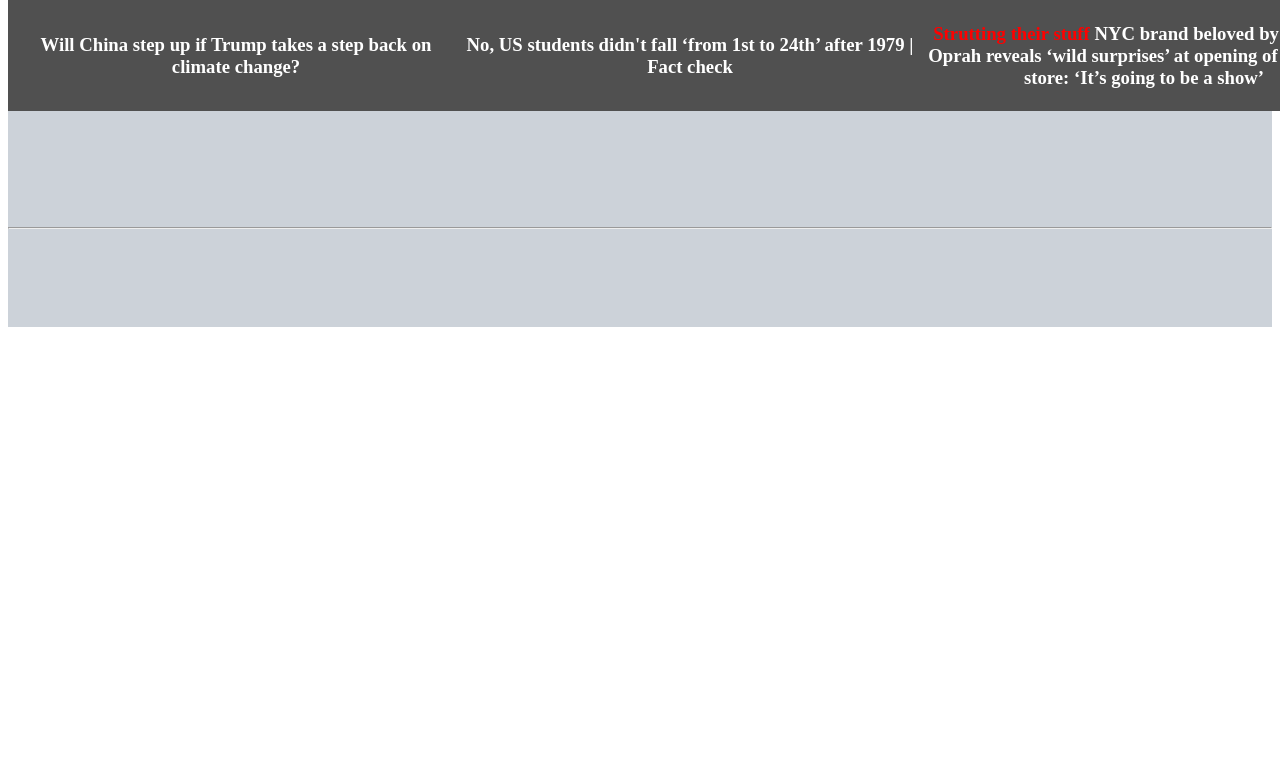
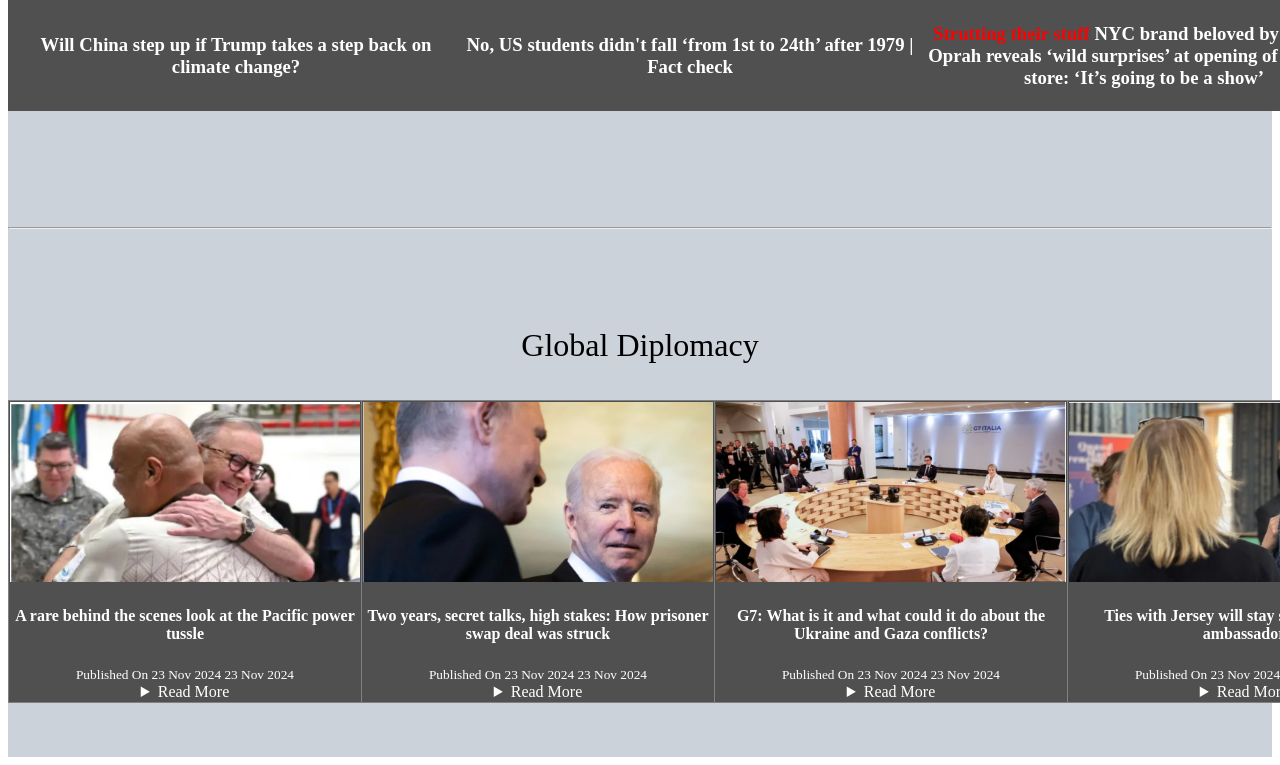
Before and after one commit to popanda49/Newspaper-project-with-HTML, a plain HTML site: page index.html in a window 1280 px wide. Shown: the part 1601-2366 px from the top of the page. Before the commit the page ends 1936 px from the top, so only its background shows below. Drawn offline with Linux system fonts and the light colour scheme.

Commit message:
Section/ Global Diplomacy

```diff
--- a/index.html
+++ b/index.html
@@ -205,6 +205,70 @@
             <br>
             <br>
 
+             <!-- Global Diplomacy   -->
+             <section>
+
+                <div align="center"><font size="6" color="#000">Global Diplomacy</font></div>
+
+                <br>
+                <br>
+
+                <table bgcolor="#505050" width="70%" align="center" border="1" rules="all" >
+                    <tr align="center">
+                        <td>
+                            <img src="./src/global-deplomacy/deplomacy-1.png" alt="" width="350" height="180">
+                            <h4>A rare behind the scenes look at the Pacific power tussle</h4>
+                            <small>   Published On 23 Nov 2024
+                                23 Nov 2024</small>
+                            <details>
+                                <summary>Read More</summary>
+                                <p>  A series of unexplained events causing damage to pipelines and cables has occurred over two years.</p>
+                            </details>
+
+                        </td>
+                        <td>
+                            <img src="./src/global-deplomacy/biden.png" alt="" width="350" height="180">
+                            <h4>Two years, secret talks, high stakes: How prisoner swap deal was struck</h4>
+                            <small>   Published On 23 Nov 2024
+                                23 Nov 2024</small>
+                            <details>
+                                <summary>Read More</summary>
+                                <p>  A series of unexplained events causing damage to pipelines and cables has occurred over two years.</p>
+                            </details>
+
+                        </td>
+                        <td>
+                            <img src="./src/global-deplomacy/gaza conflicts.png" alt="" width="350" height="180">
+                            <h4>G7: What is it and what could it do about the Ukraine and Gaza conflicts?</h4>
+                            <small>   Published On 23 Nov 2024
+                                23 Nov 2024</small>
+                            <details>
+                                <summary>Read More</summary>
+                                <p>  A series of unexplained events causing damage to pipelines and cables has occurred over two years.</p>
+                            </details>
+
+                        </td>
+                        <td>
+                            <img src="./src/global-deplomacy/french ambassador.png" alt="" width="350" height="180">
+                            <h4>Ties with Jersey will stay strong - French ambassador</h4>
+                            <small>   Published On 23 Nov 2024
+                                23 Nov 2024</small>
+                            <details>
+                                <summary>Read More</summary>
+                                <p>  A series of unexplained events causing damage to pipelines and cables has occurred over two years.</p>
+                            </details>
+
+                        </td>
+
+                    </tr>
+                </table>
+
+
+            </section>
+            <br>
+            <br>
+            <br>
+
 
 
     </main>
```
